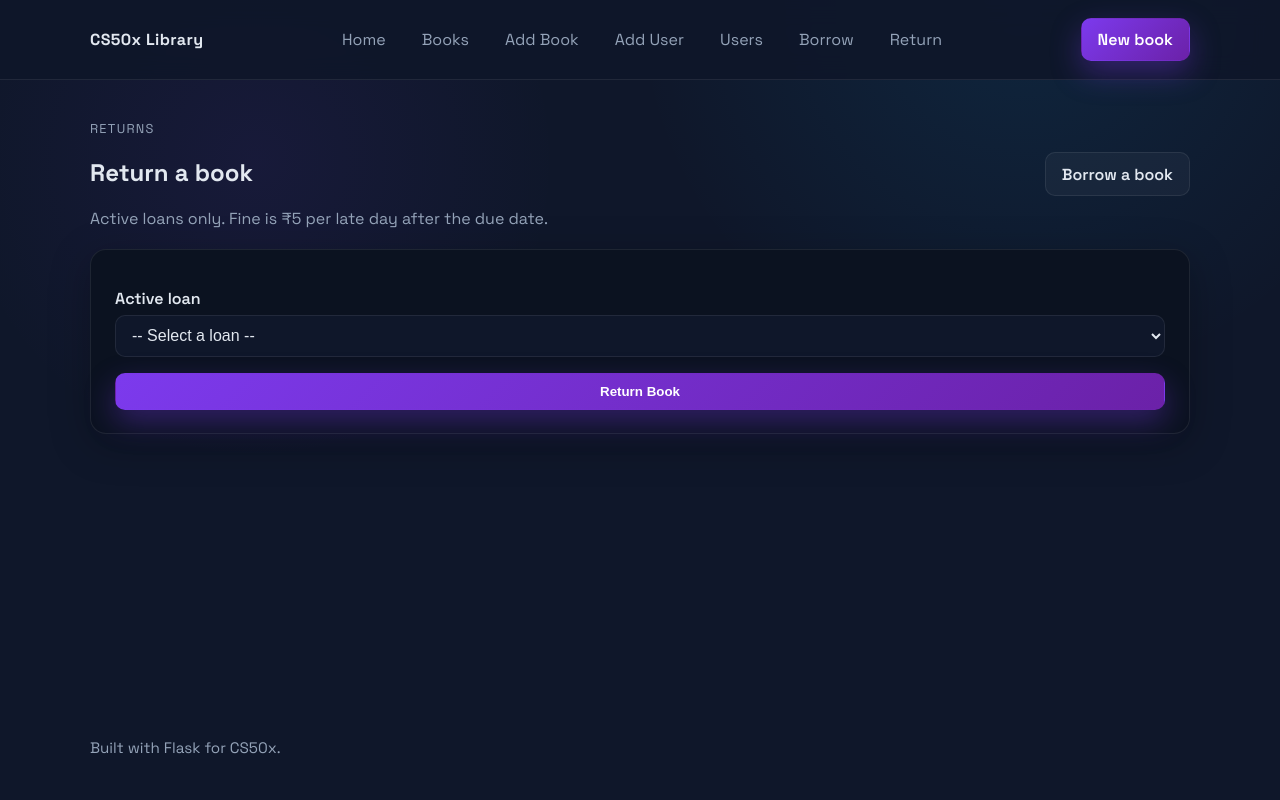
After one commit to abhinavravishankar112/LibrarySystem, a Flask app: page /return in a window 1280 px wide. The commit adds this page. Run offline with Flask 3, Linux system fonts and the light colour scheme; data comes from the database, SQL or seed files in the repository.

Commit message:
Add active loans view and book search

```diff
--- a/app.py
+++ b/app.py
@@ -8,6 +8,8 @@ from flask import Flask, render_template, request
 
 # SQLite database file path (local file, no extra services needed).
 DB_PATH = Path("library.db")
+# Flat daily fine rate (₹) applied only when a book is returned after the due date.
+FINE_RATE = 5
 
 app = Flask(__name__)
 
@@ -147,6 +149,106 @@ def list_books():
     return render_template("books.html", books=books, sort=sort)
 
 
+@app.route("/return", methods=["GET", "POST"])
+def return_book():
+    """Handle book returns and compute any late fines."""
+    error = None
+    success = None
+    today = datetime.now().date()
+
+    def calculate_fine(due_date_str: str) -> tuple[int, int]:
+        """Return (days_late, fine_amount) based on due date and today's date."""
+        due_date = datetime.strptime(due_date_str, "%Y-%m-%d").date()
+        days_late = max((today - due_date).days, 0)
+        fine_amount = days_late * FINE_RATE
+        return days_late, fine_amount
+
+    with get_db_connection() as conn:
+        def fetch_active_loans():
+            # Only include active loans (not yet returned) so users cannot return twice.
+            rows = conn.execute(
+                """
+                SELECT loans.id, loans.book_id, loans.due_date, loans.borrow_date,
+                       users.name AS user_name, users.email AS user_email,
+                       books.title AS book_title
+                FROM loans
+                JOIN users ON loans.user_id = users.id
+                JOIN books ON loans.book_id = books.id
+                WHERE loans.return_date IS NULL
+                ORDER BY loans.due_date ASC
+                """
+            ).fetchall()
+
+            enriched = []
+            for row in rows:
+                days_late, fine_amount = calculate_fine(row["due_date"])
+                enriched.append(
+                    {
+                        "id": row["id"],
+                        "book_id": row["book_id"],
+                        "book_title": row["book_title"],
+                        "user_name": row["user_name"],
+                        "user_email": row["user_email"],
+                        "due_date": row["due_date"],
+                        "days_late": days_late,
+                        "fine": fine_amount,
+                    }
+                )
+            return enriched
+
+        active_loans = fetch_active_loans()
+
+        if request.method == "POST":
+            loan_id_raw = request.form.get("loan_id", "").strip()
+
+            if not loan_id_raw:
+                error = "Please select a loan to return."
+            else:
+                try:
+                    loan_id = int(loan_id_raw)
+                except ValueError:
+                    error = "Invalid loan selection."
+
+            if error is None:
+                # Ensure the loan is still active before updating anything.
+                loan_row = conn.execute(
+                    "SELECT id, book_id, due_date FROM loans WHERE id = ? AND return_date IS NULL",
+                    (loan_id,),
+                ).fetchone()
+
+                if not loan_row:
+                    error = "That loan is not active or does not exist."
+
+            if error is None:
+                # Compute fine at return time; do not store it in the database.
+                days_late, fine_amount = calculate_fine(loan_row["due_date"])
+
+                conn.execute(
+                    "UPDATE loans SET return_date = ? WHERE id = ?",
+                    (today.strftime("%Y-%m-%d"), loan_id),
+                )
+                conn.execute(
+                    "UPDATE books SET available_copies = available_copies + 1 WHERE id = ?",
+                    (loan_row["book_id"],),
+                )
+
+                if fine_amount > 0:
+                    success = f"Book returned. Fine due: ₹{fine_amount} ({days_late} days late)."
+                else:
+                    success = "Book returned. No fine due."
+
+                # Refresh active loans list after the return.
+                active_loans = fetch_active_loans()
+
+    return render_template(
+        "return.html",
+        active_loans=active_loans,
+        error=error,
+        success=success,
+        fine_rate=FINE_RATE,
+    )
+
+
 @app.route("/borrow", methods=["GET", "POST"])
 def borrow():
     """Allow users to borrow books with inventory and duplicate checks."""
--- a/static/styles.css
+++ b/static/styles.css
@@ -238,6 +238,11 @@ a {
     outline: 2px solid rgba(124, 58, 237, 0.35);
 }
 
+.form-grid select option {
+    background: #0f172a;
+    color: var(--text);
+}
+
 .alert {
     padding: 0.75rem 1rem;
     border-radius: 10px;
--- a/templates/layout.html
+++ b/templates/layout.html
@@ -20,6 +20,7 @@
                 <a href="{{ url_for('add_user') }}">Add User</a>
                 <a href="{{ url_for('list_users') }}">Users</a>
                 <a href="{{ url_for('borrow') }}">Borrow</a>
+                <a href="{{ url_for('return_book') }}">Return</a>
             </nav>
             <a class="btn btn-primary" href="{{ url_for('add_book') }}">New book</a>
         </div>
--- /dev/null
+++ b/templates/return.html
@@ -0,0 +1,40 @@
+{% extends "layout.html" %}
+
+{% block content %}
+<section class="page-heading">
+    <div>
+        <p class="eyebrow">Returns</p>
+        <h1>Return a book</h1>
+        <p class="lede">Active loans only. Fine is ₹{{ fine_rate }} per late day after the due date.</p>
+    </div>
+    <a class="btn btn-ghost" href="{{ url_for('borrow') }}">Borrow a book</a>
+</section>
+
+<section class="card">
+    {% if error %}
+    <div class="alert alert-error">{{ error }}</div>
+    {% endif %}
+    {% if success %}
+    <div class="alert alert-success">{{ success }}</div>
+    {% endif %}
+
+    {% if not active_loans %}
+    <p class="muted">No active loans to return.</p>
+    {% else %}
+    <form method="post" class="form-grid">
+        <label>
+            Active loan
+            <select name="loan_id" required>
+                <option value="">-- Select a loan --</option>
+                {% for loan in active_loans %}
+                <option value="{{ loan.id }}">
+                    {{ loan.user_name }} ({{ loan.user_email }}) — {{ loan.book_title }} — Due {{ loan.due_date }}{% if loan.fine > 0 %} — Fine today: ₹{{ loan.fine }}{% endif %}
+                </option>
+                {% endfor %}
+            </select>
+        </label>
+        <button type="submit" class="btn btn-primary">Return Book</button>
+    </form>
+    {% endif %}
+</section>
+{% endblock %}
```
